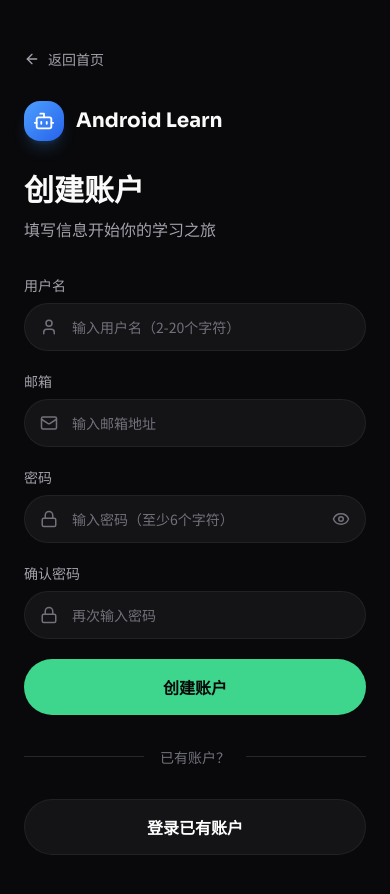
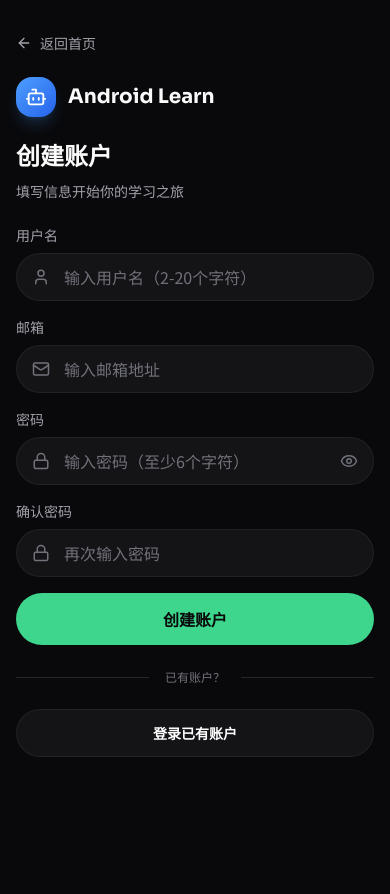
Before and after one commit to jasonyuealt/android-learn, a React (Vite) app: page /register in a window 390 px wide. Shown: the top 894 px of the page. After the commit the page ends 844 px from the top, so only its background shows below. Built offline with nearby package versions, Linux system fonts and the light colour scheme; the HTML template or start-up script is replaced by a standard one.

Commit message:
浼樺寲锛氱櫥褰曟敞鍐岄〉闈㈢Щ鍔ㄧ閫傞厤锛屼慨澶嶆í鍚戞粴鍔ㄦ潯闂

```diff
--- a/src/pages/LoginPage.tsx
+++ b/src/pages/LoginPage.tsx
@@ -40,7 +40,7 @@ export function LoginPage() {
   }
 
   return (
-    <div className="min-h-screen flex auth-page-transition">
+    <div className="min-h-screen flex auth-page-transition overflow-x-hidden">
       {/* 左侧：装饰区域 */}
       <div className={`
         hidden lg:flex lg:w-1/2 relative overflow-hidden slide-in-left
@@ -96,7 +96,7 @@ export function LoginPage() {
 
       {/* 右侧：登录表单 */}
       <div className={`
-        w-full lg:w-1/2 flex items-center justify-center px-6 py-12 slide-in-right
+        w-full lg:w-1/2 flex justify-center px-4 sm:px-6 py-8 sm:py-12 slide-in-right
         ${isDark ? 'bg-[#09090b]' : 'bg-light-bg-primary'}
       `}>
         <div className="w-full max-w-md">
@@ -104,7 +104,7 @@ export function LoginPage() {
           <Link
             to="/"
             className={`
-              inline-flex items-center gap-2 mb-8 text-sm transition-colors duration-200
+              inline-flex items-center gap-2 mb-6 sm:mb-8 text-sm transition-colors duration-200
               ${isDark
                 ? 'text-dark-text-secondary hover:text-dark-text-primary'
                 : 'text-light-text-secondary hover:text-light-text-primary'
@@ -116,7 +116,7 @@ export function LoginPage() {
           </Link>
 
           {/* 移动端 Logo */}
-          <div className="lg:hidden flex items-center gap-3 mb-8">
+          <div className="lg:hidden flex items-center gap-3 mb-6 sm:mb-8">
             <div className="w-10 h-10 rounded-2xl bg-gradient-to-br from-accent-green to-emerald-600 flex items-center justify-center shadow-lg shadow-accent-green/20">
               <Bot size={22} className="text-white" />
             </div>
@@ -124,15 +124,15 @@ export function LoginPage() {
           </div>
 
           {/* 标题 */}
-          <div className="mb-8">
-            <h2 className="font-display text-3xl font-bold mb-2">登录账户</h2>
-            <p className={isDark ? 'text-dark-text-secondary' : 'text-light-text-secondary'}>
+          <div className="mb-6 sm:mb-8">
+            <h2 className="font-display text-2xl sm:text-3xl font-bold mb-2">登录账户</h2>
+            <p className={`text-sm sm:text-base ${isDark ? 'text-dark-text-secondary' : 'text-light-text-secondary'}`}>
               输入你的账户信息继续学习
             </p>
           </div>
 
           {/* 表单 */}
-          <form onSubmit={handleSubmit} className="space-y-5">
+          <form onSubmit={handleSubmit} className="space-y-4 sm:space-y-5">
             {/* 邮箱或用户名 */}
             <div>
               <label className={`block text-sm font-medium mb-2 ${isDark ? 'text-dark-text-secondary' : 'text-light-text-secondary'}`}>
@@ -150,7 +150,7 @@ export function LoginPage() {
                   placeholder="输入邮箱或用户名"
                   required
                   className={`
-                    w-full pl-12 pr-4 py-3.5 rounded-full text-sm transition-all duration-200
+                    w-full pl-12 pr-4 py-3 sm:py-3.5 rounded-full text-base sm:text-sm transition-all duration-200
                     focus:outline-none focus:ring-2 focus:ring-accent-green/30
                     ${isDark
                       ? 'bg-[#141417] text-white placeholder:text-zinc-500 border-0 shadow-[inset_0_0_0_1px_rgba(255,255,255,0.06)] focus:shadow-[inset_0_0_0_1px_rgba(61,214,140,0.4)]'
@@ -179,7 +179,7 @@ export function LoginPage() {
                   required
                   minLength={6}
                   className={`
-                    w-full pl-12 pr-12 py-3.5 rounded-full text-sm transition-all duration-200
+                    w-full pl-12 pr-12 py-3 sm:py-3.5 rounded-full text-base sm:text-sm transition-all duration-200
                     focus:outline-none focus:ring-2 focus:ring-accent-green/30
                     ${isDark
                       ? 'bg-[#141417] text-white placeholder:text-zinc-500 border-0 shadow-[inset_0_0_0_1px_rgba(255,255,255,0.06)] focus:shadow-[inset_0_0_0_1px_rgba(61,214,140,0.4)]'
@@ -213,7 +213,7 @@ export function LoginPage() {
               type="submit"
               disabled={isLoading}
               className={`
-                w-full py-4 rounded-full text-base font-semibold transition-all duration-200 cursor-pointer
+                w-full py-3.5 sm:py-4 rounded-full text-base font-semibold transition-all duration-200 cursor-pointer
                 flex items-center justify-center gap-2
                 ${isLoading
                   ? 'bg-accent-green/50 cursor-not-allowed'
@@ -234,9 +234,9 @@ export function LoginPage() {
           </form>
 
           {/* 分隔线 */}
-          <div className="flex items-center gap-4 my-8">
+          <div className="flex items-center gap-4 my-6 sm:my-8">
             <div className={`flex-1 h-px ${isDark ? 'bg-zinc-800' : 'bg-light-border-DEFAULT'}`} />
-            <span className={`text-sm ${isDark ? 'text-zinc-500' : 'text-light-text-muted'}`}>
+            <span className={`text-xs sm:text-sm ${isDark ? 'text-zinc-500' : 'text-light-text-muted'}`}>
               还没有账户？
             </span>
             <div className={`flex-1 h-px ${isDark ? 'bg-zinc-800' : 'bg-light-border-DEFAULT'}`} />
@@ -246,7 +246,7 @@ export function LoginPage() {
           <Link
             to="/register"
             className={`
-              block w-full py-4 rounded-full text-base font-semibold text-center transition-all duration-200
+              block w-full py-3.5 sm:py-4 rounded-full text-sm sm:text-base font-semibold text-center transition-all duration-200
               ${isDark
                 ? 'bg-[#141417] text-white shadow-[inset_0_0_0_1px_rgba(255,255,255,0.06)] hover:shadow-[inset_0_0_0_1px_rgba(255,255,255,0.1)] hover:bg-[#1c1c21]'
                 : 'bg-light-bg-card border border-light-border-DEFAULT text-light-text-primary hover:bg-light-bg-hover'
--- a/src/pages/RegisterPage.tsx
+++ b/src/pages/RegisterPage.tsx
@@ -67,7 +67,7 @@ export function RegisterPage() {
   const displayError = localError || error
 
   return (
-    <div className="min-h-screen flex auth-page-transition">
+    <div className="min-h-screen flex auth-page-transition overflow-x-hidden">
       {/* 左侧：装饰区域 */}
       <div className={`
         hidden lg:flex lg:w-1/2 relative overflow-hidden slide-in-left
@@ -131,7 +131,7 @@ export function RegisterPage() {
 
       {/* 右侧：注册表单 */}
       <div className={`
-        w-full lg:w-1/2 flex items-center justify-center px-6 py-12 slide-in-right
+        w-full lg:w-1/2 flex justify-center px-4 sm:px-6 py-8 sm:py-12 slide-in-right
         ${isDark ? 'bg-[#09090b]' : 'bg-light-bg-primary'}
       `}>
         <div className="w-full max-w-md">
@@ -139,7 +139,7 @@ export function RegisterPage() {
           <Link
             to="/"
             className={`
-              inline-flex items-center gap-2 mb-8 text-sm transition-colors duration-200
+              inline-flex items-center gap-2 mb-6 sm:mb-8 text-sm transition-colors duration-200
               ${isDark
                 ? 'text-dark-text-secondary hover:text-dark-text-primary'
                 : 'text-light-text-secondary hover:text-light-text-primary'
@@ -151,7 +151,7 @@ export function RegisterPage() {
           </Link>
 
           {/* 移动端 Logo */}
-          <div className="lg:hidden flex items-center gap-3 mb-8">
+          <div className="lg:hidden flex items-center gap-3 mb-6 sm:mb-8">
             <div className="w-10 h-10 rounded-2xl bg-gradient-to-br from-accent-blue to-blue-600 flex items-center justify-center shadow-lg shadow-accent-blue/20">
               <Bot size={22} className="text-white" />
             </div>
@@ -159,15 +159,15 @@ export function RegisterPage() {
           </div>
 
           {/* 标题 */}
-          <div className="mb-8">
-            <h2 className="font-display text-3xl font-bold mb-2">创建账户</h2>
-            <p className={isDark ? 'text-dark-text-secondary' : 'text-light-text-secondary'}>
+          <div className="mb-6 sm:mb-8">
+            <h2 className="font-display text-2xl sm:text-3xl font-bold mb-2">创建账户</h2>
+            <p className={`text-sm sm:text-base ${isDark ? 'text-dark-text-secondary' : 'text-light-text-secondary'}`}>
               填写信息开始你的学习之旅
             </p>
           </div>
 
           {/* 表单 */}
-          <form onSubmit={handleSubmit} className="space-y-5">
+          <form onSubmit={handleSubmit} className="space-y-4 sm:space-y-5">
             {/* 用户名 */}
             <div>
               <label className={`block text-sm font-medium mb-2 ${isDark ? 'text-dark-text-secondary' : 'text-light-text-secondary'}`}>
@@ -187,7 +187,7 @@ export function RegisterPage() {
                   minLength={2}
                   maxLength={20}
                   className={`
-                    w-full pl-12 pr-4 py-3.5 rounded-full text-sm transition-all duration-200
+                    w-full pl-12 pr-4 py-3 sm:py-3.5 rounded-full text-base sm:text-sm transition-all duration-200
                     focus:outline-none focus:ring-2 focus:ring-accent-green/30
                     ${isDark
                       ? 'bg-[#141417] text-white placeholder:text-zinc-500 border-0 shadow-[inset_0_0_0_1px_rgba(255,255,255,0.06)] focus:shadow-[inset_0_0_0_1px_rgba(61,214,140,0.4)]'
@@ -215,7 +215,7 @@ export function RegisterPage() {
                   placeholder="输入邮箱地址"
                   required
                   className={`
-                    w-full pl-12 pr-4 py-3.5 rounded-full text-sm transition-all duration-200
+                    w-full pl-12 pr-4 py-3 sm:py-3.5 rounded-full text-base sm:text-sm transition-all duration-200
                     focus:outline-none focus:ring-2 focus:ring-accent-green/30
                     ${isDark
                       ? 'bg-[#141417] text-white placeholder:text-zinc-500 border-0 shadow-[inset_0_0_0_1px_rgba(255,255,255,0.06)] focus:shadow-[inset_0_0_0_1px_rgba(61,214,140,0.4)]'
@@ -244,7 +244,7 @@ export function RegisterPage() {
                   required
                   minLength={6}
                   className={`
-                    w-full pl-12 pr-12 py-3.5 rounded-full text-sm transition-all duration-200
+                    w-full pl-12 pr-12 py-3 sm:py-3.5 rounded-full text-base sm:text-sm transition-all duration-200
                     focus:outline-none focus:ring-2 focus:ring-accent-green/30
                     ${isDark
                       ? 'bg-[#141417] text-white placeholder:text-zinc-500 border-0 shadow-[inset_0_0_0_1px_rgba(255,255,255,0.06)] focus:shadow-[inset_0_0_0_1px_rgba(61,214,140,0.4)]'
@@ -303,7 +303,7 @@ export function RegisterPage() {
                   required
                   minLength={6}
                   className={`
-                    w-full pl-12 pr-4 py-3.5 rounded-full text-sm transition-all duration-200
+                    w-full pl-12 pr-4 py-3 sm:py-3.5 rounded-full text-base sm:text-sm transition-all duration-200
                     focus:outline-none focus:ring-2 focus:ring-accent-green/30
                     ${isDark
                       ? 'bg-[#141417] text-white placeholder:text-zinc-500 border-0 shadow-[inset_0_0_0_1px_rgba(255,255,255,0.06)] focus:shadow-[inset_0_0_0_1px_rgba(61,214,140,0.4)]'
@@ -330,7 +330,7 @@ export function RegisterPage() {
               type="submit"
               disabled={isLoading || (confirmPassword !== '' && password !== confirmPassword)}
               className={`
-                w-full py-4 rounded-full text-base font-semibold transition-all duration-200 cursor-pointer
+                w-full py-3.5 sm:py-4 rounded-full text-base font-semibold transition-all duration-200 cursor-pointer
                 flex items-center justify-center gap-2
                 ${isLoading || (confirmPassword !== '' && password !== confirmPassword)
                   ? 'bg-accent-green/50 cursor-not-allowed'
@@ -351,9 +351,9 @@ export function RegisterPage() {
           </form>
 
           {/* 分隔线 */}
-          <div className="flex items-center gap-4 my-8">
+          <div className="flex items-center gap-4 my-6 sm:my-8">
             <div className={`flex-1 h-px ${isDark ? 'bg-zinc-800' : 'bg-light-border-DEFAULT'}`} />
-            <span className={`text-sm ${isDark ? 'text-zinc-500' : 'text-light-text-muted'}`}>
+            <span className={`text-xs sm:text-sm ${isDark ? 'text-zinc-500' : 'text-light-text-muted'}`}>
               已有账户？
             </span>
             <div className={`flex-1 h-px ${isDark ? 'bg-zinc-800' : 'bg-light-border-DEFAULT'}`} />
@@ -363,7 +363,7 @@ export function RegisterPage() {
           <Link
             to="/login"
             className={`
-              block w-full py-4 rounded-full text-base font-semibold text-center transition-all duration-200
+              block w-full py-3.5 sm:py-4 rounded-full text-sm sm:text-base font-semibold text-center transition-all duration-200
               ${isDark
                 ? 'bg-[#141417] text-white shadow-[inset_0_0_0_1px_rgba(255,255,255,0.06)] hover:shadow-[inset_0_0_0_1px_rgba(255,255,255,0.1)] hover:bg-[#1c1c21]'
                 : 'bg-light-bg-card border border-light-border-DEFAULT text-light-text-primary hover:bg-light-bg-hover'
```
Also changed, not shown: 1 other file (tests, documents, lock files or other folders).
